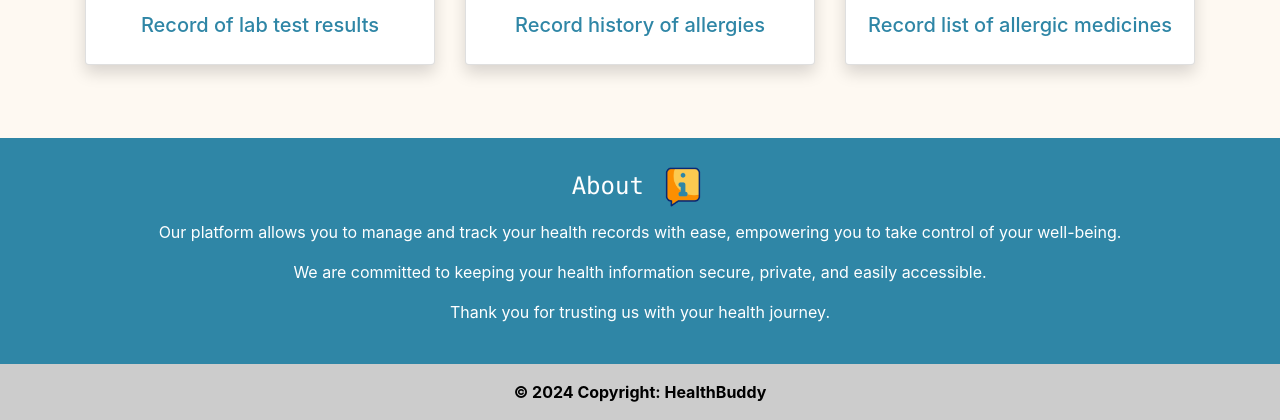
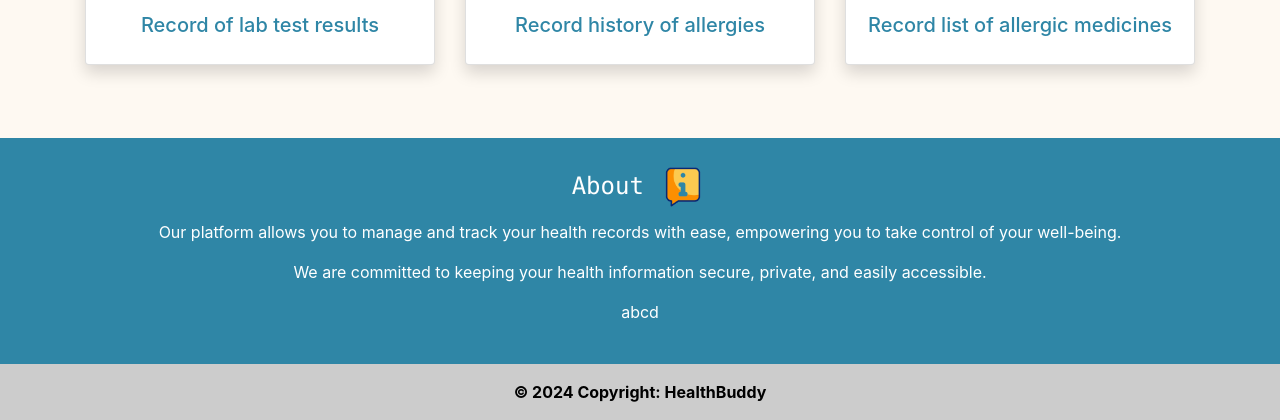
Before and after one commit to harikrishnan-03/DevOpsSec-HealthBuddy, a Django app: page / in a window 1280 px wide. Shown: the part 1328-1748 px from the top of the page. Run offline with Django 3.2, Linux system fonts and the light colour scheme; some libraries are stand-ins or nearby versions.

Commit message:
Update HomePage.html

```diff
--- a/healthbuddy/healthbuddy_app/templates/HomePage.html
+++ b/healthbuddy/healthbuddy_app/templates/HomePage.html
@@ -214,7 +214,7 @@
             and easily accessible.
           </p>
           <p class="font-weight-normal">
-            Thank you for trusting us with your health journey.
+            abcd
           </p>
         </div>
       </div>
```
